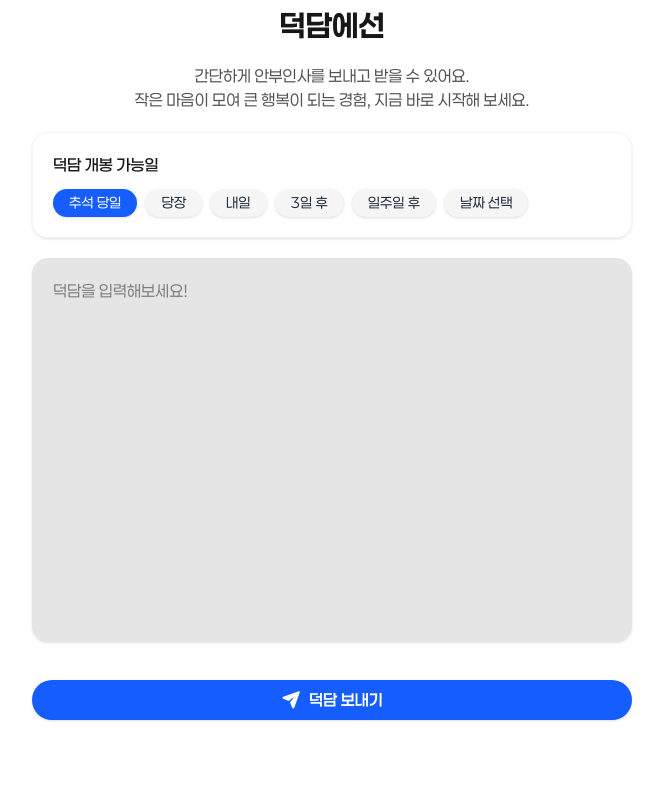
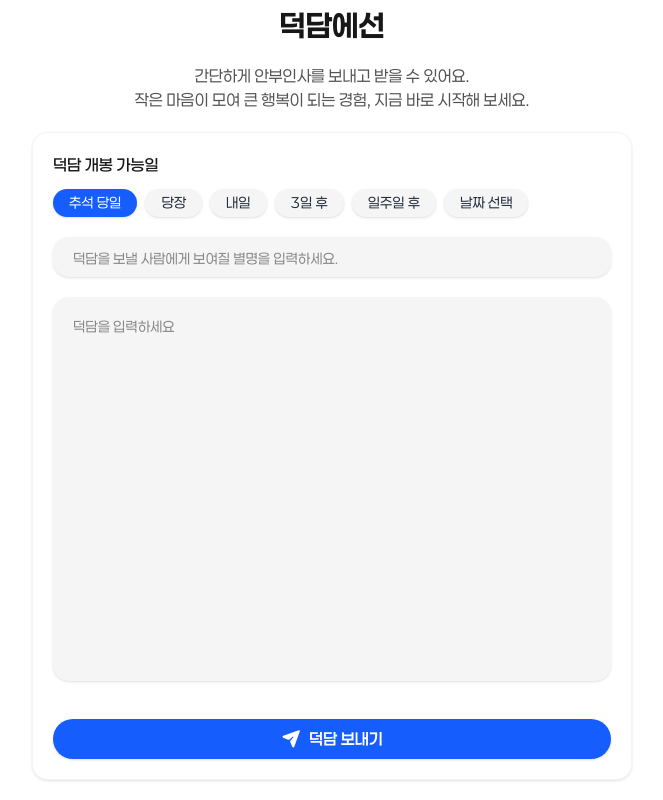
Before and after one commit to pvvng/deokdam, a Next.js app: page / in a window 1280 px wide. Shown: the part 1708-2508 px from the top of the page, without its empty margins (308-971 px from the left). Before the commit the page ends 2448 px from the top, so only its background shows below. Built offline with nearby package versions, Linux system fonts and the light colour scheme.

Commit message:
feat: 덕담 필드에 닉네임 추가

```diff
--- a/app/d/[id]/page.tsx
+++ b/app/d/[id]/page.tsx
@@ -30,6 +30,7 @@ export default async function DeokdamDetailPage({
     <div>
       <Card
         key={deokdam.id}
+        nickname={deokdam.nickname}
         payload={deokdam.payload}
         openAt={formatDateKorean(new Date(deokdam.openAt))}
         isOpen={isDeokdamOpen(new Date(deokdam.openAt))}
--- a/app/my-page/page.tsx
+++ b/app/my-page/page.tsx
@@ -42,6 +42,7 @@ export default async function UserPage({ searchParams }: UserPageProps) {
               className="transition hover:bg-neutral-100 rounded-2xl block"
             >
               <Card
+                nickname={deokdam.nickname}
                 payload={deokdam.payload}
                 openAt={formatDateKorean(new Date(deokdam.openAt))}
                 isOpen={isDeokdamOpen(new Date(deokdam.openAt))}
--- a/components/Card/Heading.tsx
+++ b/components/Card/Heading.tsx
@@ -5,11 +5,12 @@ import {
 import { FontAwesomeIcon } from "@fortawesome/react-fontawesome";
 
 interface HeadingProps {
+  nickname: string;
   openAt: string;
   isOpen: boolean;
 }
 
-export default function Heading({ isOpen, openAt }: HeadingProps) {
+export default function Heading({ nickname, isOpen, openAt }: HeadingProps) {
   return (
     <div className="flex gap-3 items-center">
       <div className="relative rounded-full bg-blue-600 size-10 flex justify-center items-center p-1">
@@ -27,7 +28,7 @@ export default function Heading({ isOpen, openAt }: HeadingProps) {
           >
             {isOpen ? "공개" : "비공개"}
           </span>
-          <p className="font-semibold">덕담</p>
+          <p className="font-semibold">{nickname}</p>
         </div>
         <p className="text-xs text-gray-500">
           <span className={`${!isOpen && "text-blue-600"} font-semibold`}>
--- a/components/Card/index.tsx
+++ b/components/Card/index.tsx
@@ -2,6 +2,7 @@ import Heading from "./Heading";
 import ExpandablePayload from "../ExpandablePayload";
 
 interface CardProps {
+  nickname: string;
   payload: string;
   openAt: string;
   isOpen: boolean;
@@ -10,6 +11,7 @@ interface CardProps {
 }
 
 export default function Card({
+  nickname,
   payload,
   openAt,
   isOpen,
@@ -20,7 +22,7 @@ export default function Card({
 
   return (
     <div className="p-5 w-full min-h-30 border border-neutral-100 shadow rounded-2xl space-y-3">
-      <Heading isOpen={isOpen} openAt={openAt} />
+      <Heading nickname={nickname} isOpen={isOpen} openAt={openAt} />
       <hr className="border-dashed border-gray-200" />
       <ExpandablePayload canShow={canShow} payload={payload} />
       {children}
--- a/components/DeokdamForm/index.tsx
+++ b/components/DeokdamForm/index.tsx
@@ -6,6 +6,7 @@ import CapsuleSelector from "../FormItems/CapsuleSelector";
 import DatePicker from "../DatePicker";
 import { startTransition, useActionState, useEffect, useState } from "react";
 import { postDeokdam } from "@/lib/actions";
+import Input from "../FormItems/Input";
 
 interface DeokDamFormProps {
   onActionEnd?: ({ id, token }: { id: string; token: string | null }) => void;
@@ -16,6 +17,7 @@ export default function DeokDamForm({ onActionEnd }: DeokDamFormProps) {
   const [openAtOption, setOpenAtOption] = useState<string | null>("chuseok");
   const [customOpenAt, setCustomOpenAt] = useState<Date | null>(null);
   const [payload, setPayload] = useState("");
+  const [nickname, setNickname] = useState("");
 
   const handleOpenAtOptionChange = (option: string) => {
     setCustomOpenAt(null); // 커스텀 날짜 초기화
@@ -56,8 +58,11 @@ export default function DeokDamForm({ onActionEnd }: DeokDamFormProps) {
   }, [state?.data?.id]);
 
   return (
-    <form onSubmit={handleSubmit} className="relative space-y-5">
-      <section className="space-y-3 text-start border border-neutral-100 rounded-2xl p-5 shadow">
+    <form
+      onSubmit={handleSubmit}
+      className="relative space-y-5 p-5 rounded-2xl border border-neutral-100 shadow"
+    >
+      <div className="text-start">
         <CapsuleSelector
           label="덕담 개봉 가능일"
           options={openAtOptions}
@@ -71,11 +76,22 @@ export default function DeokDamForm({ onActionEnd }: DeokDamFormProps) {
           }
           errors={state?.error?.openAt}
         />
-      </section>
+      </div>
+
+      <Input
+        name="nickname"
+        placeholder="덕담을 보낼 사람에게 보여질 별명을 입력하세요."
+        minLength={0}
+        maxLength={20}
+        required
+        value={nickname}
+        onChange={(e) => setNickname(e.target.value)}
+        errors={state?.error?.nickname}
+      />
 
       <TextArea
         name="deokdam"
-        placeholder="덕담을 입력해보세요!"
+        placeholder="덕담을 입력하세요"
         required
         minLength={0}
         maxLength={3000}
--- /dev/null
+++ b/components/FormItems/Input.tsx
@@ -0,0 +1,28 @@
+import { InputHTMLAttributes } from "react";
+
+interface InputProps {
+  name: string;
+  errors?: string[];
+}
+export default function Input({
+  name,
+  errors = [],
+  // name과 error를 제외한 모든 InputHTMLAttributes<HTMLInputElement> props 한번에 받기
+  ...rest
+}: InputProps & InputHTMLAttributes<HTMLInputElement>) {
+  return (
+    <div className="space-y-3">
+      <input
+        className="rounded-2xl w-full h-10 flex justify-center items-center border-none transition
+        focus:outline-none shadow px-5 bg-neutral-100 placeholder:text-sm"
+        name={name}
+        {...rest}
+      />
+      {errors.map((error, index) => (
+        <p key={index} className="text-red-600 text-sm">
+          {error}
+        </p>
+      ))}
+    </div>
+  );
+}
--- a/components/FormItems/SelectOption.tsx
+++ /dev/null
@@ -1,37 +0,0 @@
-interface Option {
-  value: string | number;
-  label: string;
-}
-
-interface SelectOptionProps {
-  label: string | React.ReactNode;
-  name: string;
-  defaultValue: string | number;
-  options: Option[];
-}
-
-export default function SelectOption({
-  label,
-  name,
-  defaultValue,
-  options,
-}: SelectOptionProps & React.OptionHTMLAttributes<HTMLOptionElement>) {
-  return (
-    <div className="w-full max-w-fit flex items-center shadow rounded-2xl overflow-hidden bg-neutral-200">
-      <label className="shrink-0 text-sm bg-neutral-900 text-white px-3 py-1">
-        {label}
-      </label>
-      <select
-        name={name}
-        className="text-sm focus:outline-none cursor-pointer px-3 py-1"
-        defaultValue={defaultValue}
-      >
-        {options.map(({ value, label }) => (
-          <option key={value + label} value={value}>
-            {label}
-          </option>
-        ))}
-      </select>
-    </div>
-  );
-}
--- a/components/FormItems/TextArea.tsx
+++ b/components/FormItems/TextArea.tsx
@@ -13,7 +13,7 @@ export default function TextArea({
   return (
     <div className="space-y-3">
       <textarea
-        className="w-full h-96 focus:outline-none border border-neutral-200 bg-neutral-200 rounded-2xl resize-none p-5 shadow"
+        className="w-full h-96 focus:outline-none bg-neutral-100 rounded-2xl resize-none p-5 shadow placeholder:text-sm"
         name={name}
         {...rest}
       />
--- a/lib/actions/postDeokdam.ts
+++ b/lib/actions/postDeokdam.ts
@@ -12,6 +12,7 @@ import { revalidateTag } from "next/cache";
 export async function postDeokdam(_: unknown, formdata: FormData) {
   const data = {
     deokdam: formdata.get("deokdam"),
+    nickname: formdata.get("nickname"),
     openAt: formdata.get("openAt"),
   };
 
@@ -34,6 +35,7 @@ export async function postDeokdam(_: unknown, formdata: FormData) {
     data: {
       openAt: parseOpenAt(result.data.openAt),
       payload: result.data.deokdam,
+      nickname: result.data.nickname,
       userId,
       token: randomUUID(),
     },
@@ -68,6 +70,11 @@ const postSchema = z.object({
     .min(1, "덕담을 입력해주세요.")
     .max(3000, "덕담은 최대 3000자까지 입력 가능합니다.")
     .refine((val) => val.trim().length > 0, "공백만 입력할 수 없습니다."),
+  nickname: z
+    .string()
+    .min(1, "별명을 입력해주세요.")
+    .max(20, "별명은 최대 20자까지 입력 가능합니다.")
+    .refine((val) => val.trim().length > 0, "공백만 입력할 수 없습니다."),
   openAt: z.union(
     [
       z.enum(openAtOptionsValues, "허용되지 않은 형식입니다."), // 기존 옵션
--- a/types/deokdam.ts
+++ b/types/deokdam.ts
@@ -1,6 +1,7 @@
 export interface Deokdam {
   userId: string;
   id: string;
+  nickname: string;
   createdAt: Date;
   updatedAt: Date;
   payload: string;
```
Also changed, not shown: 1 other file (tests, documents, lock files or other folders).
